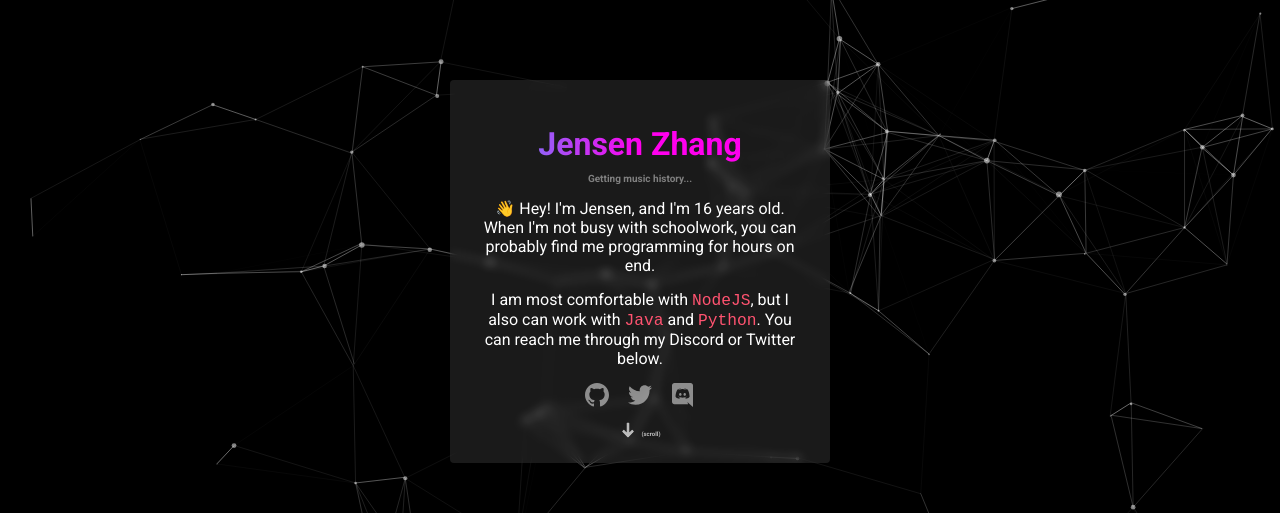
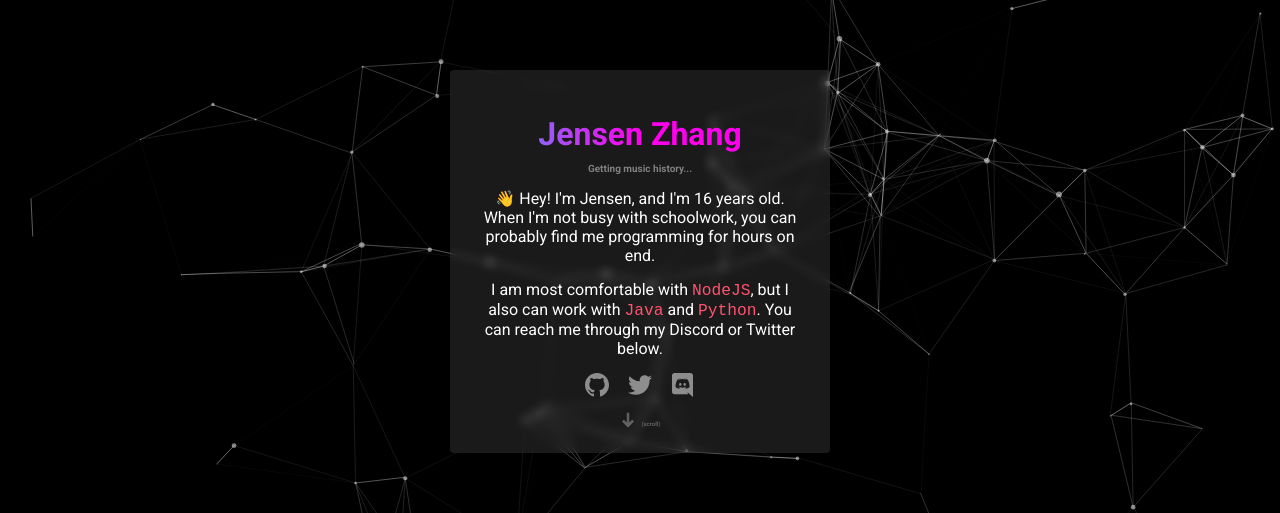
Before and after one commit to dragonlordslayer69/personal-website, a plain HTML site: page index.html in a window 1280 px wide. Shown: the part 135-648 px from the top of the page. Drawn offline with nearby package versions, Linux system fonts and the light colour scheme; a script that the page names is missing.

Commit message:
opacity change

```diff
--- a/css/index.css
+++ b/css/index.css
@@ -40,7 +40,7 @@
     box-sizing: border-box;
     top: 50%;
     left: 50%;
-    margin: -185px 0 0 -190px;
+    margin: -195px 0 0 -190px;
     text-align: center;
 }
 
@@ -78,7 +78,7 @@
     /* -moz-animation: bounce 2s infinite;
     -webkit-animation: bounce 2s infinite;
     animation: bounce 2s infinite; */
-    opacity: 70%;
+    opacity: 30%;
   }
 
   .scroll {
```
